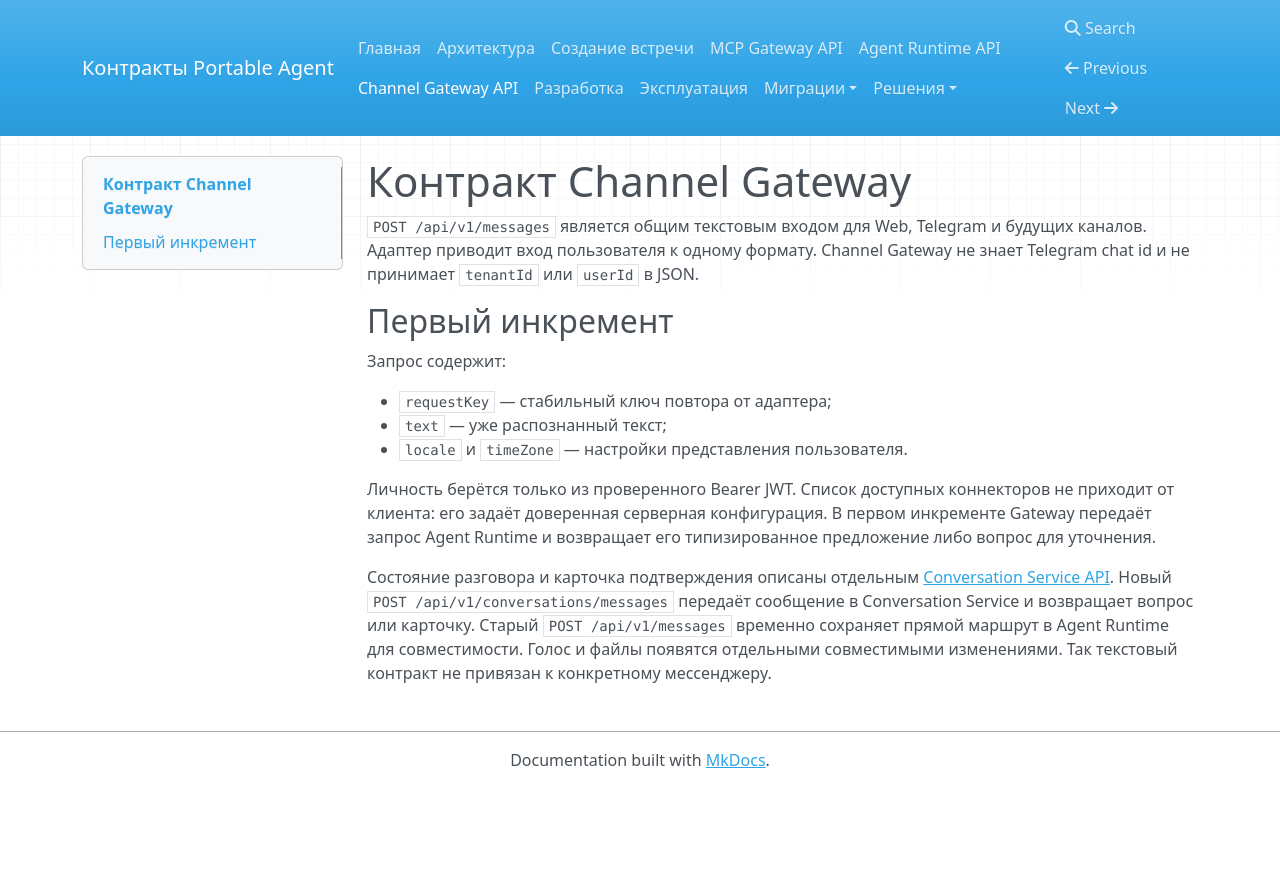
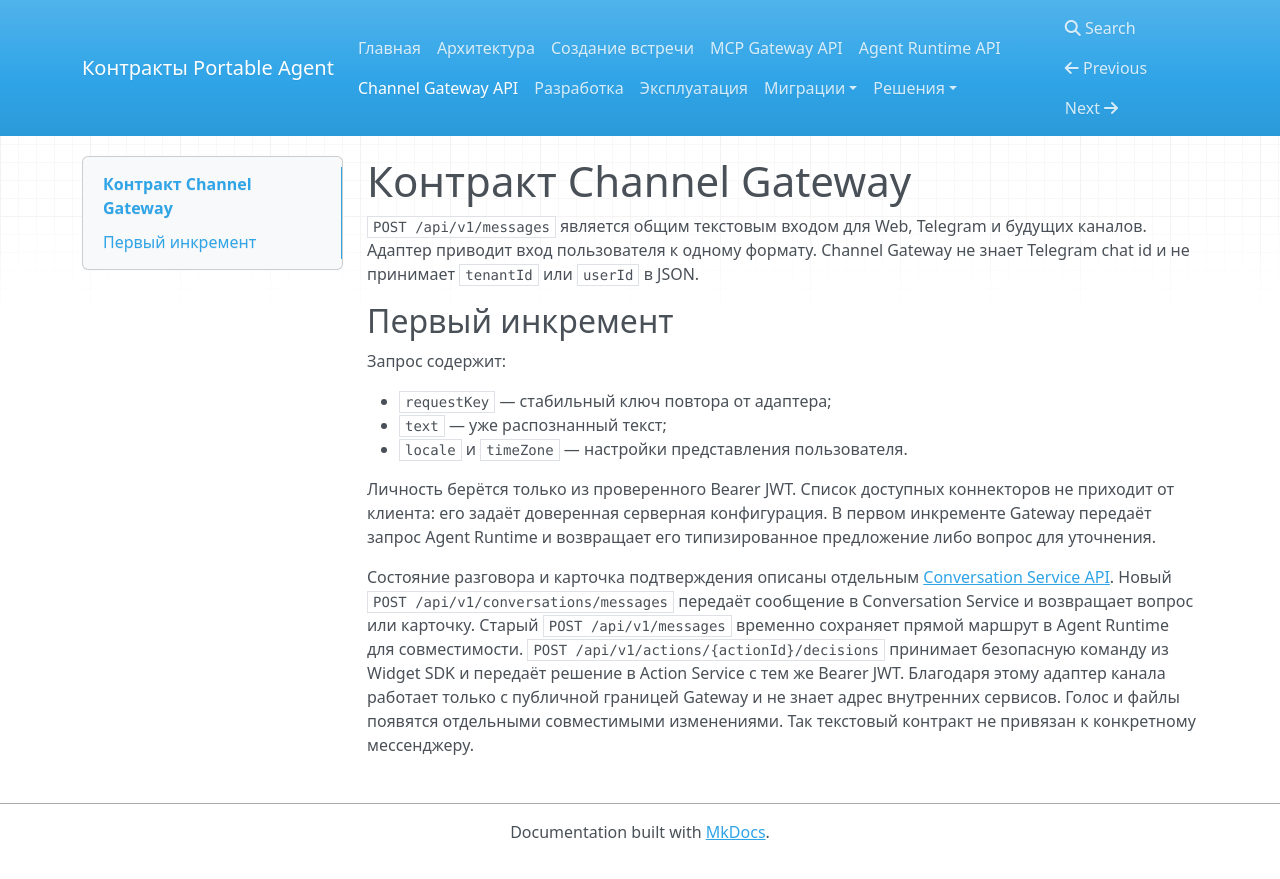
Before and after one commit to portable-agent/contracts, an MkDocs documentation site: the page built from docs/channel-gateway.md, in a window 1280 px wide. Shown: the top 879 px of the page. Built offline with MkDocs 1.6.1, drawn with Linux system fonts in a browser that asks for light colours; nearby versions of some CDN libraries.

Commit message:
feat: add channel action decisions

```diff
--- a/docs/channel-gateway.md
+++ b/docs/channel-gateway.md
@@ -20,5 +20,8 @@
 [Conversation Service API](conversation-service.md). Новый `POST /api/v1/conversations/messages`
 передаёт сообщение в Conversation Service и возвращает вопрос или карточку. Старый
 `POST /api/v1/messages` временно сохраняет прямой маршрут в Agent Runtime для совместимости.
+`POST /api/v1/actions/{actionId}/decisions` принимает безопасную команду из Widget SDK и передаёт
+решение в Action Service с тем же Bearer JWT. Благодаря этому адаптер канала работает только с
+публичной границей Gateway и не знает адрес внутренних сервисов.
 Голос и файлы появятся отдельными совместимыми изменениями. Так текстовый контракт не привязан к
 конкретному мессенджеру.
--- a/package.json
+++ b/package.json
@@ -1,6 +1,6 @@
 {
   "name": "@portable-agent/contracts",
-  "version": "2.4.0",
+  "version": "2.5.0",
   "private": true,
   "files": [
     "openapi",
```
Also changed, not shown: README.md (+1 -1 lines), 9 other files.
